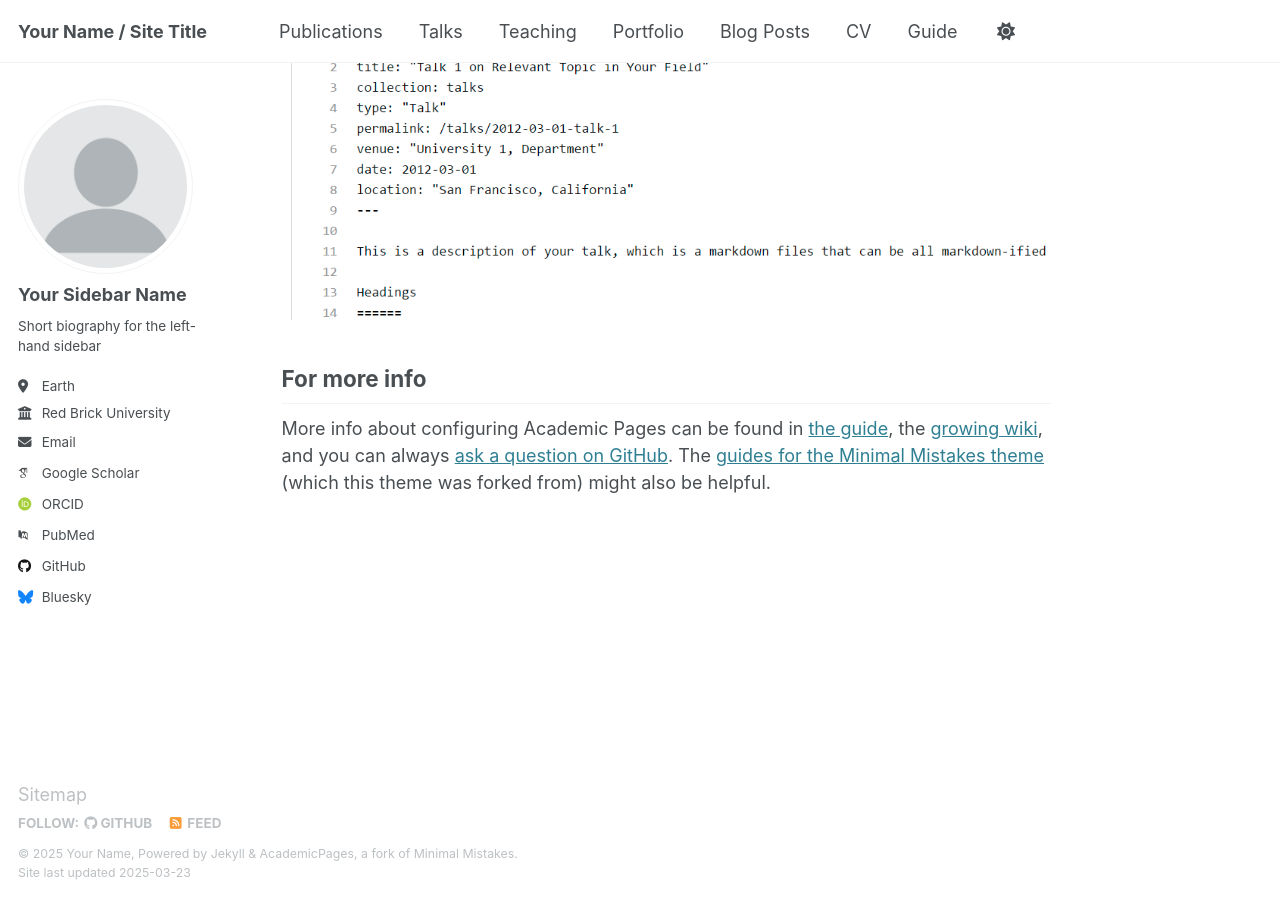
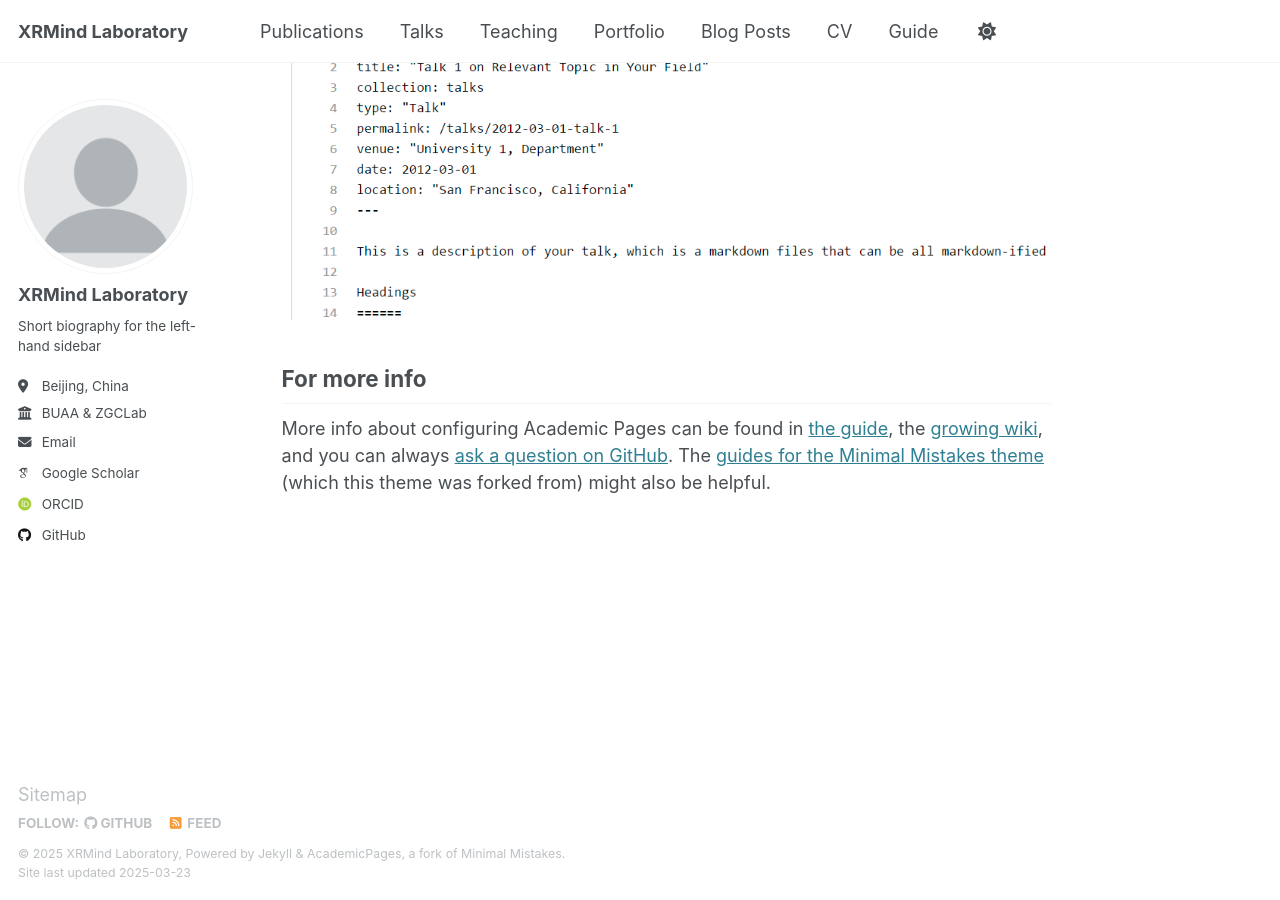
Before and after one commit to XRMind-Lab/xrmind-lab.github.io, a Jekyll site: the page built from _pages/about.md, in a window 1280 px wide and 900 px high, scrolled down 2635 px. Built offline with Jekyll 4.4.1, drawn with Linux system fonts in a browser that asks for light colours; some web fonts are replaced.

Commit message:
home page

```diff
--- a/_config.yml
+++ b/_config.yml
@@ -9,13 +9,13 @@
 # Basic Site Settings
 locale                   : "en-US"
 site_theme               : "default"
-title                    : "Your Name / Site Title"
+title                    : "XRMind Laboratory"
 title_separator          : "-"
-name                     : &name "Your Name"
-description              : &description "personal description"
-url                      : https://academicpages.github.io # the base hostname & protocol for your site e.g. "https://[your GitHub username].github.io"
+name                     : &name "XRMind Laboratory"
+description              : &description "XRMind Laboratory"
+url                      : https://xrmind-lab.github.io # the base hostname & protocol for your site e.g. "https://[your GitHub username].github.io"
 baseurl                  : "" # the subpath of your site, e.g. "/blog"
-repository               : "academicpages/academicpages.github.io"
+repository               : "XRMind-Lab/xrmind-lab.github.io"
 
 # Site Author - The following control what appear as part of the author content on the side bar.
 #               If a field is blank the icon and link will not appear, otherwise it will be shown.
@@ -23,21 +23,21 @@ repository               : "academicpages/academicpages.github.io"
 author:
   # Biographic information
   avatar           : "profile.png"
-  name             : "Your Sidebar Name"
+  name             : "XRMind Laboratory"
   pronouns         : # example: "she/her"
   bio              : "Short biography for the left-hand sidebar"
-  location         : "Earth"
-  employer         : "Red Brick University"
+  location         : "Beijing, China"
+  employer         : "BUAA & ZGCLab"
   uri              : # URL
-  email            : "none@example.org"
+  email            : "zhangsl@zgclab.edu.cn"
 
   # Academic websites
   arxiv            : # URL - Update with the correct link to your profile
-  googlescholar    : "https://scholar.google.com/citations?user=PS_CX0AAAAAJ"
+  googlescholar    : "https://scholar.google.com/citations?hl=zh-CN&user=RDouraQAAAAJ"
   impactstory      : # URL
-  orcid            : "http://orcid.org/yourorcidurl"
+  orcid            : "http://orcid.org/0000-0003-1626-4054"
   semantic         : # URL
-  pubmed           : "https://www.ncbi.nlm.nih.gov/pubmed/?term=john+snow"
+  pubmed           : # "https://www.ncbi.nlm.nih.gov/pubmed/?term=john+snow"
   researchgate     : # URL
   scopus           : # URL
 
@@ -45,12 +45,12 @@ author:
   bitbucket        : # Username - Update with your username on the site
   codepen          : # Username
   dribbble         : # Username
-  github           : "academicpages"
+  github           : "XRMind-Lab"
   kaggle           : # Username
   stackoverflow    : # User number or user number and name (i.e., use "1" or "1/jeff-atwood")
 
   # Social media
-  bluesky          : "bsky.app" # Replace this with you Bluesky username
+  bluesky          : #"bsky.app" # Replace this with you Bluesky username
   facebook         : # Username
   flickr           : # Username
   foursquare       : # Username
```
